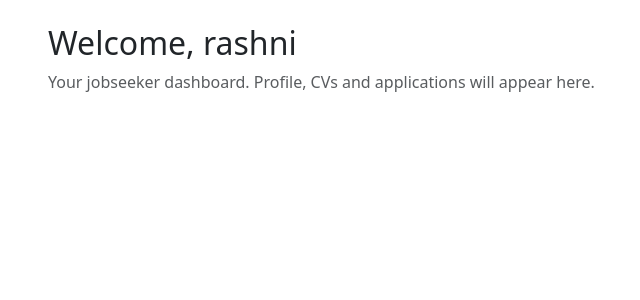
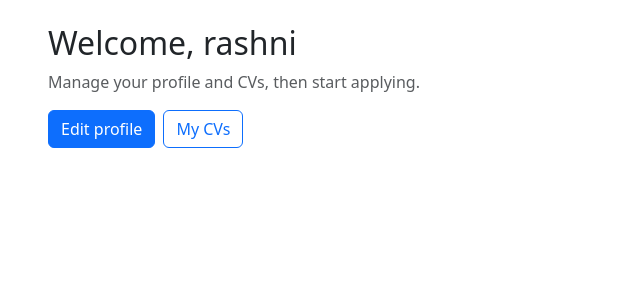
Before and after one commit to rashnimagar/NepalJobs, a Django app: page /accounts/dashboard/jobseeker/ in a window 1280 px wide. Shown: the part 56-356 px from the top of the page, without its empty margins (34-674 px from the left). Run offline with Django 5.2, Linux system fonts and the light colour scheme; a user stored in the database is signed in.

Commit message:
Added jobseeker profile editing and private CV management

```diff
--- a/accounts/admin.py
+++ b/accounts/admin.py
@@ -1,6 +1,6 @@
 from django.contrib import admin
 from django.contrib.auth.admin import UserAdmin
-from .models import User, JobseekerProfile, EmployerProfile
+from .models import User, JobseekerProfile, EmployerProfile, CV
 
 # Register your models here.
 @admin.register(User)
@@ -11,6 +11,7 @@ class CustomUserAdmin(UserAdmin):
     list_filter = ("role", "is_staff")
 
 admin.site.register(JobseekerProfile)
+admin.site.register(CV)
 
 @admin.register(EmployerProfile)
 class EmployerProfileAdmin(admin.ModelAdmin):
--- a/accounts/models.py
+++ b/accounts/models.py
@@ -1,5 +1,13 @@
+import os
+import uuid
+
+from django.conf import settings
 from django.contrib.auth.models import AbstractUser
-from django.db import models
+from django.core.exceptions import ValidationError
+from django.core.files.storage import FileSystemStorage
+from django.core.validators import FileExtensionValidator
+from django.db.models import Q
+from django.db import models, transaction
 
 
 class User(AbstractUser):
@@ -22,6 +30,7 @@ class JobseekerProfile(models.Model):
     user = models.OneToOneField(User, on_delete=models.CASCADE, related_name="jobseeker_profile")
     phone = models.CharField(max_length=20, blank=True)
     location = models.CharField(max_length=100, blank=True)
+    summary = models.TextField(blank=True)
 
     def __str__(self):
         return  self.user.get_full_name() or self.user.username
@@ -46,3 +55,64 @@ class EmployerProfile(models.Model):
 
     def __str__(self):
         return self.company_name
+
+MAX_ACTIVE_CVS = 5
+MAX_CV_SIZE_MB = 5
+
+
+def private_storage():
+    return FileSystemStorage(location=settings.PRIVATE_MEDIA_ROOT)
+
+
+def cv_upload_path(instance, filename):
+    ext = os.path.splitext(filename)[1].lower()
+    return f"cvs/user_{instance.profile.user_id}/{uuid.uuid4().hex}{ext}"
+
+
+def validate_cv_size(file):
+    if file.size > MAX_CV_SIZE_MB * 1024 * 1024:
+        raise ValidationError(f"CV must be {MAX_CV_SIZE_MB} MB or smaller.")
+
+
+class CV(models.Model):
+    profile = models.ForeignKey(JobseekerProfile, on_delete=models.CASCADE, related_name="cvs")
+    title = models.CharField(max_length=100)
+    file = models.FileField(
+        upload_to=cv_upload_path,
+        storage=private_storage,
+        validators=[FileExtensionValidator(["pdf", "doc", "docx"]), validate_cv_size],
+    )
+    original_filename = models.CharField(max_length=255)
+    is_default = models.BooleanField(default=False)
+    is_active = models.BooleanField(default=True)
+    uploaded_at = models.DateTimeField(auto_now_add=True)
+
+    class Meta:
+        ordering = ["-uploaded_at"]
+        verbose_name = "CV"
+        constraints = [
+            models.UniqueConstraint(
+                fields=["profile"],
+                condition=Q(is_default=True, is_active=True),
+                name="one_default_cv_per_profile",
+            )
+        ]
+
+    def __str__(self):
+        return f"{self.title} ({self.profile})"
+
+    def make_default(self):
+        with transaction.atomic():
+            CV.objects.filter(profile=self.profile, is_default=True).update(is_default=False)
+            self.is_default = True
+            self.save(update_fields=["is_default"])
+
+    def deactivate(self):
+        was_default = self.is_default
+        self.is_active = False
+        self.is_default = False
+        self.save(update_fields=["is_active", "is_default"])
+        if was_default:
+            replacement = CV.objects.filter(profile=self.profile, is_active=True).first()
+            if replacement:
+                replacement.make_default()
--- a/accounts/urls.py
+++ b/accounts/urls.py
@@ -20,4 +20,9 @@ urlpatterns = [
     path("dashboard/", views.dashboard, name="dashboard"),
     path("dashboard/jobseeker/", views.jobseeker_dashboard, name="jobseeker_dashboard"),
     path("dashboard/employer/", views.employer_dashboard, name="employer_dashboard"),
+        path("profile/", views.profile_edit, name="profile_edit"),
+    path("cvs/", views.cv_list, name="cv_list"),
+    path("cvs/<int:pk>/download/", views.cv_download, name="cv_download"),
+    path("cvs/<int:pk>/default/", views.cv_set_default, name="cv_set_default"),
+    path("cvs/<int:pk>/delete/", views.cv_delete, name="cv_delete"),
 ]
--- a/accounts/views.py
+++ b/accounts/views.py
@@ -1,10 +1,14 @@
 from django.contrib import messages
 from django.contrib.auth import login
 from django.contrib.auth.decorators import login_required
-from django.shortcuts import redirect, render
+from django.core.exceptions import PermissionDenied
+from django.http import FileResponse
+from django.shortcuts import get_object_or_404, redirect, render
+from django.views.decorators.http import require_POST
 
 from .decorators import employer_required, jobseeker_required
-from .forms import EmployerSignUpForm, JobseekerSignUpForm
+from .forms import CVUploadForm, EmployerSignUpForm, JobseekerProfileForm, JobseekerSignUpForm
+from .models import CV, MAX_ACTIVE_CVS
 
 
 def register_choice(request):
@@ -53,3 +57,61 @@ def jobseeker_dashboard(request):
 def employer_dashboard(request):
     profile = request.user.employer_profile
     return render(request, "accounts/employer_dashboard.html", {"profile": profile})
+
+@jobseeker_required
+def profile_edit(request):
+    profile = request.user.jobseeker_profile
+    form = JobseekerProfileForm(request.POST or None, instance=profile)
+    if request.method == "POST" and form.is_valid():
+        form.save()
+        messages.success(request, "Profile updated.")
+        return redirect("profile_edit")
+    return render(request, "accounts/profile_edit.html", {"form": form})
+
+
+@jobseeker_required
+def cv_list(request):
+    profile = request.user.jobseeker_profile
+    cvs = profile.cvs.filter(is_active=True)
+    form = CVUploadForm(request.POST or None, request.FILES or None)
+    if request.method == "POST":
+        if cvs.count() >= MAX_ACTIVE_CVS:
+            messages.error(request, f"You can keep up to {MAX_ACTIVE_CVS} CVs. Delete one first.")
+        elif form.is_valid():
+            cv = form.save(commit=False)
+            cv.profile = profile
+            cv.original_filename = form.cleaned_data["file"].name
+            cv.save()
+            if not profile.cvs.filter(is_active=True, is_default=True).exists():
+                cv.make_default()
+            messages.success(request, "CV uploaded.")
+            return redirect("cv_list")
+    return render(request, "accounts/cv_list.html", {"form": form, "cvs": cvs, "max_cvs": MAX_ACTIVE_CVS})
+
+
+@jobseeker_required
+@require_POST
+def cv_set_default(request, pk):
+    cv = get_object_or_404(CV, pk=pk, profile=request.user.jobseeker_profile, is_active=True)
+    cv.make_default()
+    messages.success(request, f'"{cv.title}" is now your default CV.')
+    return redirect("cv_list")
+
+
+@jobseeker_required
+@require_POST
+def cv_delete(request, pk):
+    cv = get_object_or_404(CV, pk=pk, profile=request.user.jobseeker_profile, is_active=True)
+    cv.deactivate()
+    messages.success(request, "CV deleted.")
+    return redirect("cv_list")
+
+
+@login_required
+def cv_download(request, pk):
+    cv = get_object_or_404(CV, pk=pk)
+    # Only the owner for now. Employers get access in the applications step,
+    # and only for CVs submitted to their own jobs.
+    if not (request.user.is_jobseeker and cv.profile.user_id == request.user.id):
+        raise PermissionDenied
+    return FileResponse(cv.file.open("rb"), filename=cv.original_filename)
--- a/config/settings.py
+++ b/config/settings.py
@@ -125,6 +125,7 @@ STATICFILES_DIRS = [BASE_DIR / 'static']
 
 MEDIA_URL = '/media/'
 MEDIA_ROOT = BASE_DIR / 'media'
+PRIVATE_MEDIA_ROOT = BASE_DIR / 'private_media'
 
 LOGIN_URL = 'login'
 LOGIN_REDIRECT_URL = 'home'
--- a/templates/accounts/jobseeker_dashboard.html
+++ b/templates/accounts/jobseeker_dashboard.html
@@ -1,6 +1,10 @@
-{% extends 'base.html' %} {% block content %}
+{% extends 'base.html' %}
+
+{% block content %}
 <h2>Welcome, {{ user.first_name|default:user.username }}</h2>
-<p class="text-muted">
-  Your jobseeker dashboard. Profile, CVs and applications will appear here.
-</p>
+<p class="text-muted">Manage your profile and CVs, then start applying.</p>
+<div class="d-flex gap-2">
+  <a class="btn btn-primary" href="{% url 'profile_edit' %}">Edit profile</a>
+  <a class="btn btn-outline-primary" href="{% url 'cv_list' %}">My CVs</a>
+</div>
 {% endblock %}
```
Also changed, not shown: accounts/forms.py (+13 -1 lines), templates/accounts/cv_list.html (added, +53 -0 lines), templates/accounts/profile_edit.html (added, +16 -0 lines), accounts/migrations/0003_jobseekerprofile_summary_cv.py (added), db.sqlite3, 1 other file.
